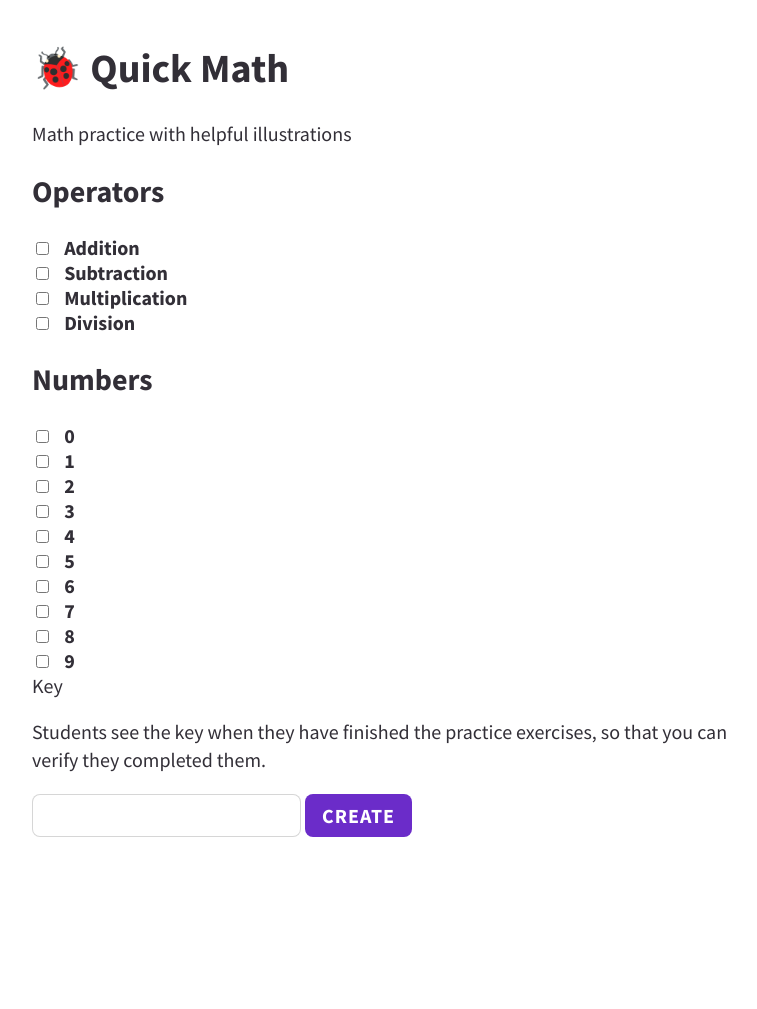
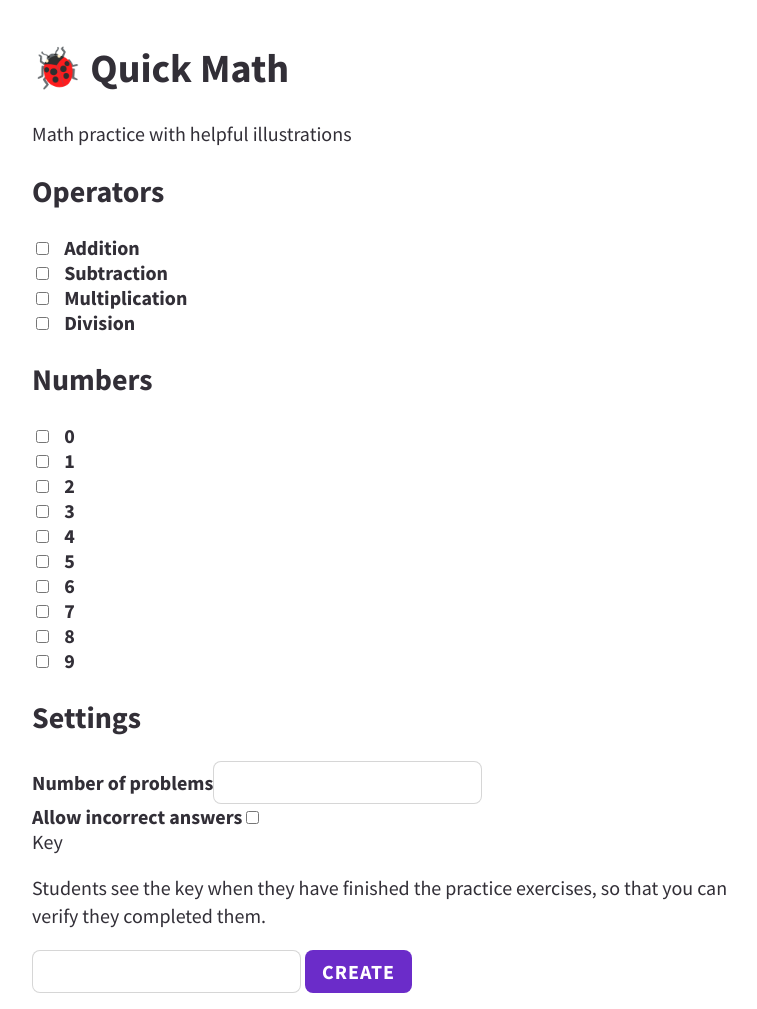
Before and after one commit to SeanMcP/quick-math, an Eleventy site: page src/index.njk in a window 1280 px wide. Shown: the whole page, without its empty margins (260-1017 px from the left). Before the commit the page ends 853 px from the top, so only its background shows below. Built offline with nearby package versions, Linux system fonts and the light colour scheme; Eleventy itself is replaced by a stand-in of ours; files that its build step writes are made by us from their sources.

Commit message:
feat: add count, incorrect options

```diff
--- a/docs/assets/css/styles.css
+++ b/docs/assets/css/styles.css
@@ -1 +1,5 @@
 /* Application styles */
+
+.block {
+  display: block;
+}
--- a/docs/assets/js/search-params.js
+++ b/docs/assets/js/search-params.js
@@ -1,14 +1,16 @@
 import { decode } from "./code.js";
 
-// ?n=2&n3&key=116-101-115-116
+// ?c=10&i=true&o=a&n=2&n3&key=116-101-115-116
 export function get() {
     const usp = new URLSearchParams(location.search)
     const numbers = usp.getAll('n').map(Number)
     const operations = usp.getAll('o')
 
     return {
+        allowIncorrect: usp.get('i'),
+        count: usp.get('c'),
         key: decode(usp.get('key')),
+        numbers,
         operations,
-        numbers
     }
 }
--- a/src/assets/css/styles.css
+++ b/src/assets/css/styles.css
@@ -1 +1,5 @@
 /* Application styles */
+
+.block {
+  display: block;
+}
--- a/src/assets/js/search-params.js
+++ b/src/assets/js/search-params.js
@@ -1,14 +1,16 @@
 import { decode } from "./code.js";
 
-// ?n=2&n3&key=116-101-115-116
+// ?c=10&i=true&o=a&n=2&n3&key=116-101-115-116
 export function get() {
     const usp = new URLSearchParams(location.search)
     const numbers = usp.getAll('n').map(Number)
     const operations = usp.getAll('o')
 
     return {
+        allowIncorrect: usp.get('i'),
+        count: usp.get('c'),
         key: decode(usp.get('key')),
+        numbers,
         operations,
-        numbers
     }
 }
--- a/src/index.njk
+++ b/src/index.njk
@@ -4,14 +4,15 @@ styles: []
 ---
 
 <div class="content">
-    <h1><span aria-hidden="true" role='img'>{{ app.emoji }}</span>&nbsp;{{ app.title }}</h1>
+    <h1>
+        <span aria-hidden="true" role='img'>{{ app.emoji }}</span>&nbsp;{{ app.title }}</h1>
     <p>{{ app.description }}</p>
-    <form action="practice/"  id="create-form">
+    <form action="practice/" id="create-form">
         <h2>Operators</h2>
         {% set ops = ['Addition', 'Subtraction', 'Multiplication', 'Division']%}
         {% for op in ops -%}
             <label style="display:block;">
-                <input type="checkbox" name="o" value="{{ op | first | lower }}" />
+                <input type="checkbox" name="o" value="{{ op | first | lower }}"/>
                 &nbsp;
                 <b>{{ op }}</b>
             </label>
@@ -19,15 +20,20 @@ styles: []
         <h2>Numbers</h2>
         {% for i in range(0, 10) -%}
             <label style="display:block;">
-                <input type="checkbox" name="n" value="{{ i }}" />
+                <input type="checkbox" name="n" value="{{ i }}"/>
                 &nbsp;
                 <b>{{ i }}</b>
             </label>
         {%- endfor %}
-        <label id="key-label">Key</label>
+        <h2>Settings</h2>
+        <label class="block">
+            <b>Number of problems</b><input type="number" name="c"/></label>
+        <label class="block">
+            <b>Allow incorrect answers</b><input type="checkbox" name="i"/></label>
+        <label class="block" id="key-label">Key</label>
         <p id="key-description">Students see the key when they have finished the practice exercises, so that you can verify they completed them.</p>
-        <input aria-labelledby="key-label" aria-describedby="key-description" data-name="key-dummy" />
-        <input hidden name="key" />
+        <input aria-labelledby="key-label" aria-describedby="key-description" data-name="key-dummy"/>
+        <input hidden="hidden" name="key"/>
         <button>Create</button>
     </form>
 </div>
```
Also changed, not shown: docs/index.html.
